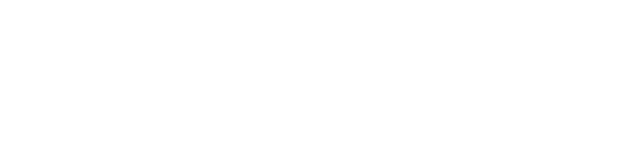
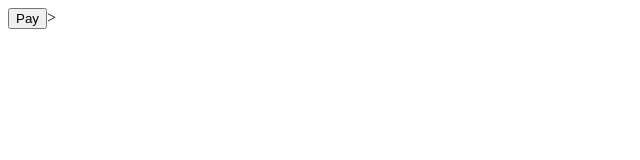
Before and after one commit to VasiliyLemako/Python_data, a plain HTML site: page 1. Vvedenie/payment.html in a window 1280 px wide. Shown: the whole page, without its empty margins (0-640 px from the left). Drawn offline with Linux system fonts and the light colour scheme.

Commit message:
Pay button

```diff
--- a/1. Vvedenie/payment.html
+++ b/1. Vvedenie/payment.html
@@ -5,6 +5,6 @@
     <title>Title</title>
 </head>
 <body>
-
+<button>Pay</button>>
 </body>
 </html>
```
